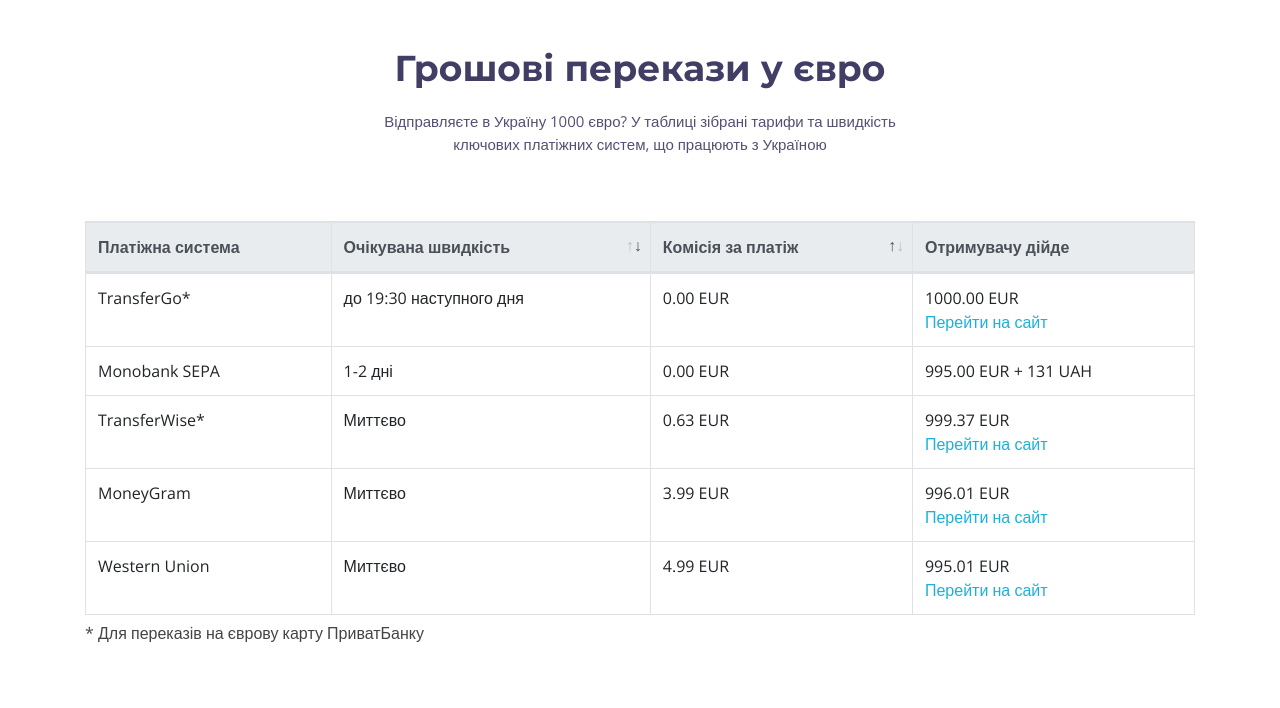
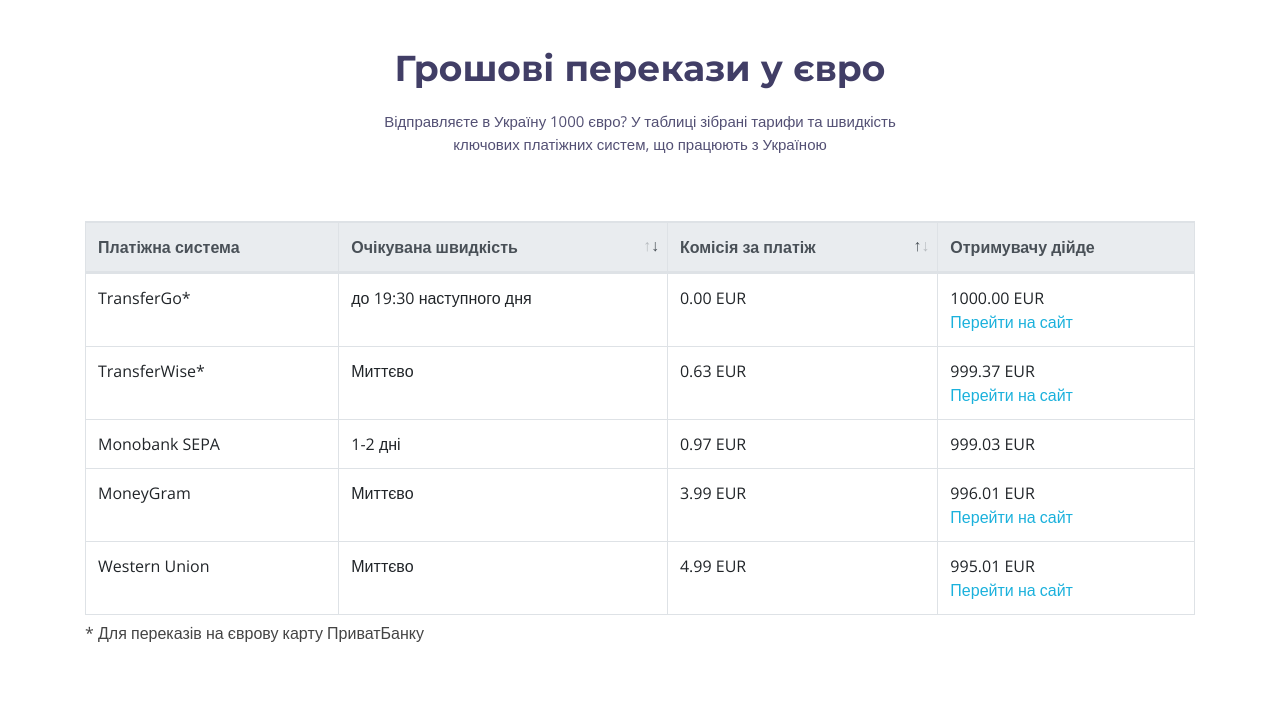
Before and after one commit to elneoor/pandemiia, a Django app: page / in a window 1280 px wide. Shown: the part 833-1541 px from the top of the page. Run offline with Django 3.2, Linux system fonts and the light colour scheme; some libraries are stand-ins or nearby versions; some web fonts are replaced.

Commit message:
Adjust Monobank with cashback taxes

```diff
--- a/comparison/templates/comparison/index.html
+++ b/comparison/templates/comparison/index.html
@@ -205,8 +205,8 @@
                             <tr>
                                 <td>Monobank SEPA</td>
                                 <td>1-2 дні</td>
-                                <td>0.00 EUR</td>
-                                <td>995.00 EUR + 131 UAH</td>
+                                <td>0.97 EUR</td>
+                                <td>999.03 EUR</td>
                             </tr>
                             <tr>
                                 <td>MoneyGram</td>
```
